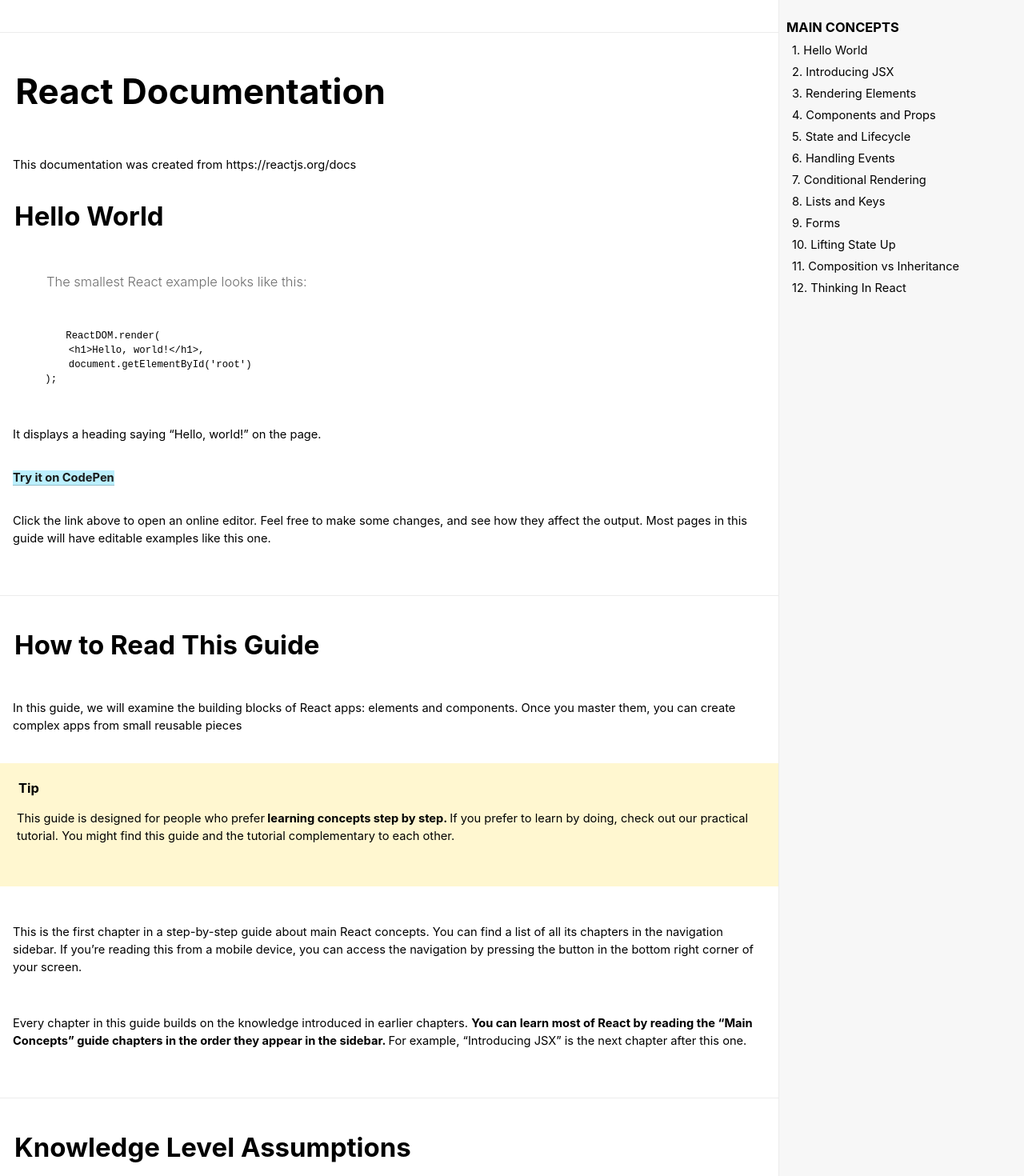
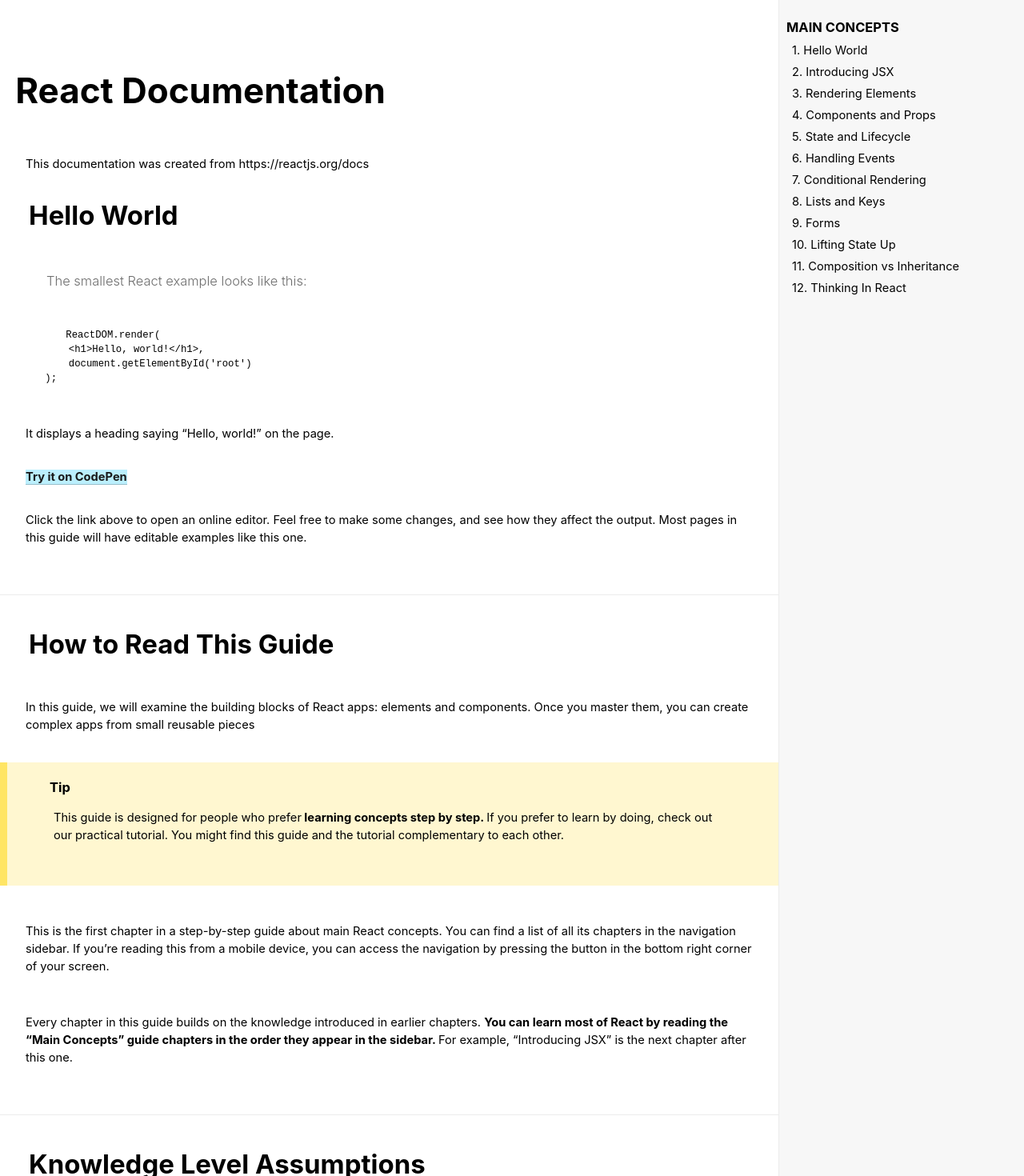
Before and after one commit to TheNewStyles/tech-doc-page, a React (Create React App) app: page / in a window 1280 px wide. Shown: the top 1470 px of the page at 80% size. Built offline with nearby package versions, Linux system fonts and the light colour scheme.

Commit message:
Fix tip box border, add next chapter paragraphs

```diff
--- a/src/components/App.js
+++ b/src/components/App.js
@@ -19,7 +19,7 @@
         <main id="main-doc">
             <section id="hello-world" className="main-section">
                 <header>
-                    <h1>React Documentation</h1>
+                    <h1 id="react-doc-title">React Documentation</h1>
                     <Paragraph text="This documentation was created from https://reactjs.org/docs" />
                 </header>
                 <SectionHeader id="hw-header" title="Hello World" />
@@ -49,6 +49,10 @@
                 <Code codeCaption="Consider this variable declaration:" code={this.code[1]} />
                 <Paragraph text="This funny tag syntax is neither a string nor HTML." />
                 <Paragraph text="It is called JSX, and it is a syntax extension to JavaScript. We recommend using it with React to describe what the UI should look like. JSX may remind you of a template language, but it comes with the full power of JavaScript." />
+                <Paragraph text={["JSX produces React “elements”. We will explore rendering them to the DOM in the ", <a href="#rendering-elements">next section.</a>  ," Below, you can find the basics of JSX necessary to get you started."]} />
+                <SectionHeader title="Why JSX?" />
+                <Paragraph text="React embraces the fact that rendering logic is inherently coupled with other UI logic: how events are handled, how the state changes over time, and how the data is prepared for display." />
+                <Paragraph text={["Instead of artificially separating technologies by putting markup and logic in separate files, React " , <a href="https://en.wikipedia.org/wiki/Separation_of_concerns">separates concerns</a>  , " with loosely coupled units called “components” that contain both. We will come back to components in a " , <a href="#components-and-props">further section</a>  , " but if you’re not yet comfortable putting markup in JS, " , <a href="https://www.youtube.com/watch?v=x7cQ3mrcKaY">this talk</a>  , " might convince you otherwise."]} />
             </section>
         </main>
       </div>
--- a/src/styles/App.css
+++ b/src/styles/App.css
@@ -11,6 +11,10 @@
     border-top: none;
     margin-top: 0;
     padding-top: 0;
+}
+
+#react-doc-title {
+    border-top: none;
 }
 
 h1 {
--- a/src/styles/ExternalLink.css
+++ b/src/styles/ExternalLink.css
@@ -5,5 +5,5 @@
     border-bottom: 1px solid rgba(0,0,0,0.2);
     color: #1a1a1a;
     text-decoration: none;
-    margin-left: 1em;
+    margin-left: 2em;
 }
--- a/src/styles/Paragraph.css
+++ b/src/styles/Paragraph.css
@@ -1,5 +1,5 @@
 p {
-    padding: 1em;
+    padding: 1em 2em 1em 2em;
 }
 
 p a {
--- a/src/styles/SectionHeader.css
+++ b/src/styles/SectionHeader.css
@@ -1,5 +1,5 @@
 header h2 {
-    padding-left: 0.5em;
+    padding-left: 1em;
     border-top: 1px solid #ececec;
     margin-top: 44px;
     padding-top: 40px;
--- a/src/styles/Tip.css
+++ b/src/styles/Tip.css
@@ -6,12 +6,10 @@
     padding: 20px 45px 20px 26px;
     margin-bottom: 30px;
     margin-top: 20px;
-    margin-left: -30px;
-    margin-right: -30px;
 }
 
 .tip h4 {
-    padding: 0em 1em 0em 1em;
+    padding: 0em 0em 0em 1.5em;
     margin: 0;
 }
 
```
